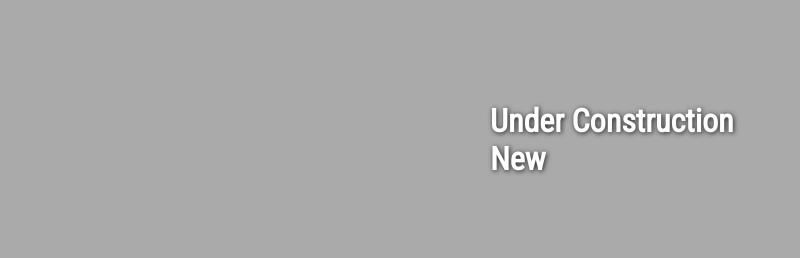
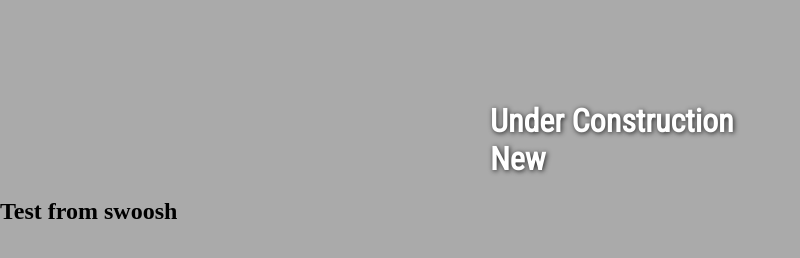
Before and after one commit to alainr3d/gluix, a website: page index.html in a window 1280 px wide. Shown: the whole page, without its empty margins (0-800 px from the left). Drawn offline with Linux system fonts and the light colour scheme.

Commit message:
test commit from swoosh

```diff
--- a/index.html
+++ b/index.html
@@ -13,6 +13,7 @@
 
     <body>
         <h1>Under Construction New</h1>
+        <h2>Test from swoosh</h2>
     </body>
 
 </html>
```
